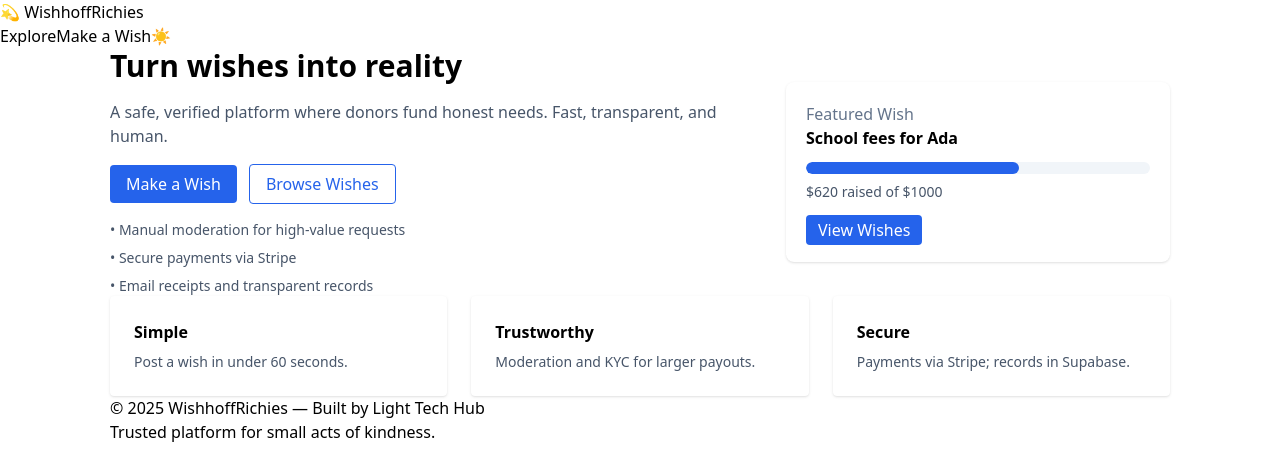
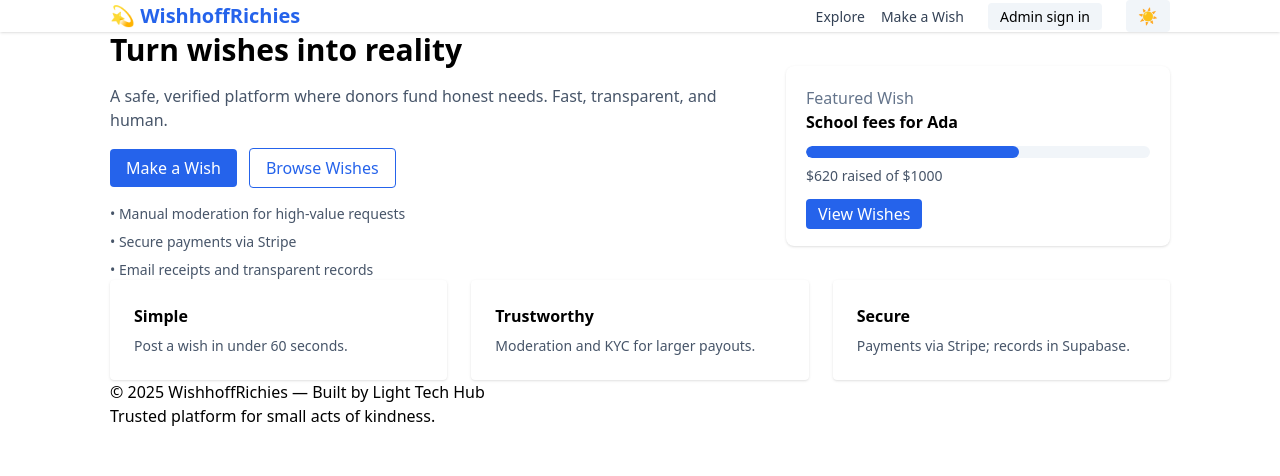
Before and after one commit to Lightcomputerstechnology/WishhoffRichies, a Next.js app: page / in a window 1280 px wide. Shown: the top 476 px of the page. Built offline with nearby package versions, Linux system fonts and the light colour scheme; no server answers.

Commit message:
Update Navbar.js

```diff
--- a/components/Navbar.js
+++ b/components/Navbar.js
@@ -1,19 +1,31 @@
 // components/Navbar.js
 import Link from "next/link";
 import { useEffect, useState } from "react";
+import { supabase } from "../lib/supabaseClient";
 
 export default function Navbar() {
+  const [user, setUser] = useState(null);
   const [dark, setDark] = useState(false);
 
   useEffect(() => {
-    // load preference
+    setUser(supabase.auth.getUser ? null : null); // noop to avoid linter noise
+    // listen for auth changes
+    const getUser = async () => {
+      const { data } = await supabase.auth.getUser();
+      setUser(data?.user ?? null);
+    };
+    getUser();
+    const { data: sub } = supabase.auth.onAuthStateChange((_event, session) => {
+      setUser(session?.user ?? null);
+    });
+    // load theme
     const saved = typeof window !== "undefined" && localStorage.getItem("whr_dark");
     if (saved !== null) setDark(saved === "1");
     else {
-      // follow system preference
       const prefersDark = window.matchMedia && window.matchMedia("(prefers-color-scheme: dark)").matches;
       setDark(prefersDark);
     }
+    return () => sub?.subscription?.unsubscribe?.();
   }, []);
 
   useEffect(() => {
@@ -21,19 +33,41 @@ export default function Navbar() {
     localStorage.setItem("whr_dark", dark ? "1" : "0");
   }, [dark]);
 
+  async function signOut() {
+    await supabase.auth.signOut();
+    setUser(null);
+  }
+
   return (
-    <header className="nav">
-      <div className="nav-left">
-        <Link href="/"><a className="brand">💫 WishhoffRichies</a></Link>
+    <header className="bg-white dark:bg-slate-900 shadow">
+      <div className="container flex items-center justify-between py-4">
+        <Link href="/"><a className="text-xl font-bold text-primary">💫 WishhoffRichies</a></Link>
+
+        <nav className="flex items-center gap-4">
+          <Link href="/explore"><a className="text-sm text-slate-700 dark:text-slate-200">Explore</a></Link>
+          <Link href="/wish/new"><a className="text-sm text-slate-700 dark:text-slate-200">Make a Wish</a></Link>
+
+          {user ? (
+            <>
+              {/* Show moderation link only when signed in; moderation route will further check role */}
+              <Link href="/moderation"><a className="text-sm text-slate-700 dark:text-slate-200">Moderation</a></Link>
+
+              <button
+                onClick={signOut}
+                className="ml-2 px-3 py-1 rounded bg-slate-100 dark:bg-slate-700 text-sm"
+              >
+                Sign out
+              </button>
+            </>
+          ) : (
+            <Link href="/admin/login"><a className="ml-2 px-3 py-1 rounded bg-slate-100 dark:bg-slate-700 text-sm">Admin sign in</a></Link>
+          )}
+
+          <button aria-label="Toggle theme" onClick={() => setDark(d => !d)} className="ml-2 px-3 py-1 rounded bg-slate-100 dark:bg-slate-700">
+            {dark ? "🌙" : "☀️"}
+          </button>
+        </nav>
       </div>
-
-      <nav className="nav-right">
-        <Link href="/explore"><a className="nav-link">Explore</a></Link>
-        <Link href="/wish/new"><a className="nav-link">Make a Wish</a></Link>
-        <button className="theme-toggle" onClick={() => setDark((d) => !d)} title="Toggle dark mode">
-          {dark ? "🌙" : "☀️"}
-        </button>
-      </nav>
     </header>
   );
 }
```
